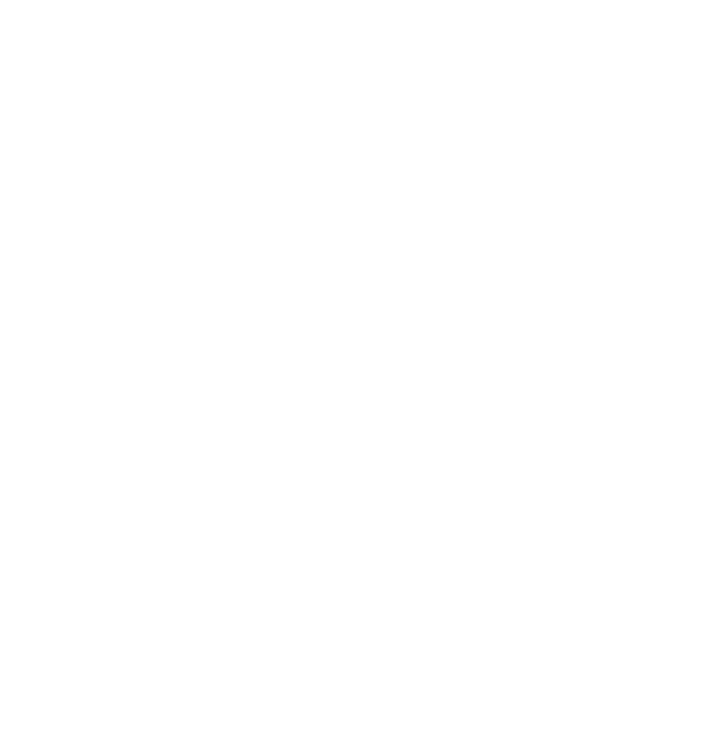
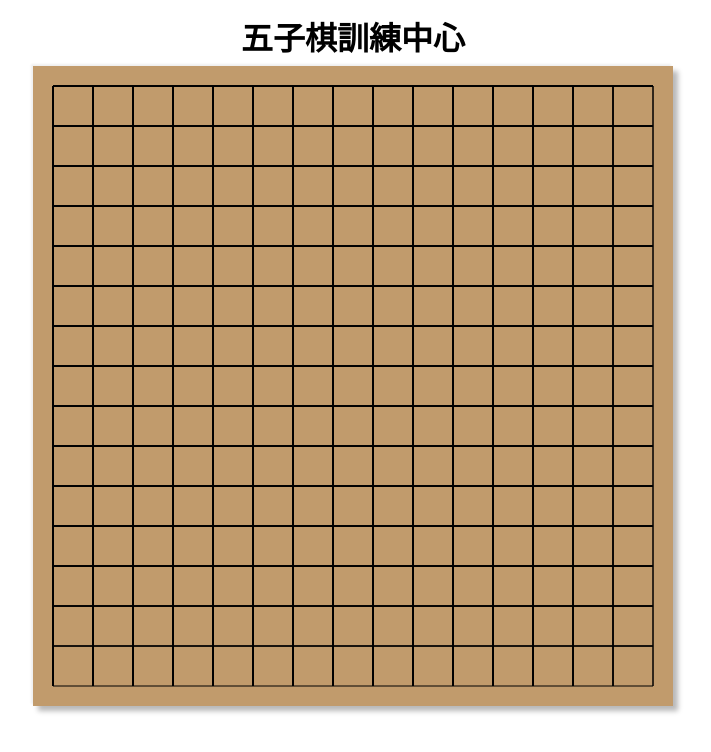
Before and after one commit to kaidouya/test-go-bang, a Next.js app: page / in a window 1280 px wide. Shown: the top 752 px of the page, without its empty margins (287-998 px from the left). Built offline with nearby package versions, Linux system fonts and the light colour scheme.

Commit message:
[feat] 畫棋盤跟替換標題

```diff
--- /dev/null
+++ b/Components/Board/index.js
@@ -0,0 +1,55 @@
+import { useEffect, useRef } from "react";
+import styled from "styled-components";
+import { CELL_SIZE, HOW_MANY_CELL_OF_ONE_LINE } from "../../config/setting";
+
+const Wrapper = styled.div`
+  display: flex;
+  justify-content: center;
+  align-items: center;
+  margin: 0 auto;
+`;
+
+const Canvas = styled.canvas`
+  box-shadow: -2px -2px 2px #efefef, 5px 5px 5px #b9b9b9;
+  background-color: #c19b6c;
+`;
+
+export default function Board({ children, onClik, setBoardCancas }) {
+  const myCanvas = useRef(null);
+
+  const draw = () => {
+    const ctx = myCanvas.current?.getContext("2d");
+    if (ctx) {
+      const lines = HOW_MANY_CELL_OF_ONE_LINE + 1;
+
+      for (let i = 0; i < lines; i++) {
+        ctx.moveTo(20 + i * CELL_SIZE, 20);
+        ctx.lineTo(20 + i * CELL_SIZE, CELL_SIZE * HOW_MANY_CELL_OF_ONE_LINE + 20);
+        ctx.stroke();
+        ctx.moveTo(20, 20 + i * CELL_SIZE);
+        ctx.lineTo(CELL_SIZE * HOW_MANY_CELL_OF_ONE_LINE + 20, 20 + i * CELL_SIZE);
+        ctx.stroke();
+      }
+      ctx.closePath();
+    }
+  };
+
+  useEffect(() => {
+    draw();
+    if (myCanvas.current) {
+      setBoardCancas(myCanvas.current);
+    }
+  }, []);
+  return (
+    <Wrapper>
+      <Canvas
+        ref={myCanvas}
+        width={CELL_SIZE * HOW_MANY_CELL_OF_ONE_LINE + CELL_SIZE}
+        height={CELL_SIZE * HOW_MANY_CELL_OF_ONE_LINE + CELL_SIZE}
+        onClick={onClik}
+      >
+        {children}
+      </Canvas>
+    </Wrapper>
+  );
+}
--- /dev/null
+++ b/Components/H1/index.js
@@ -0,0 +1,9 @@
+import styled from "styled-components";
+
+const H1 = styled.h1`
+  margin-bottom: 0.25em;
+  font-size: 2em;
+  text-align: center;
+`;
+
+export default H1;
--- /dev/null
+++ b/config/setting.js
@@ -0,0 +1,4 @@
+export const TITLE_NAME = "五子棋訓練中心";
+
+export const CELL_SIZE = 40;
+export const HOW_MANY_CELL_OF_ONE_LINE = 15;
--- a/pages/index.js
+++ b/pages/index.js
@@ -1,12 +1,21 @@
-import Head from "next/head"
+import { useCallback, useState } from "react";
+import Head from "next/head";
+import H1 from "../Components/H1";
+import Board from "../Components/Board";
+import { TITLE_NAME } from "../config/setting";
 
 export default function Home() {
+  const [boardCanvas, setBoardCancas] = useState();
+  const onClick = useCallback((e) => {}, []);
+
   return (
     <>
       <Head>
-        <title>五子棋訓練中心</title>
+        <title>{TITLE_NAME}</title>
         <link rel="icon" href="/favicon.ico" />
       </Head>
+      <H1>{TITLE_NAME}</H1>
+      <Board setBoardCancas={setBoardCancas} onClik={onClick} />
     </>
-  )
+  );
 }
```
Also changed, not shown: pages/_app.js (+5 -5 lines), 1 other file (tests, documents, lock files or other folders).
